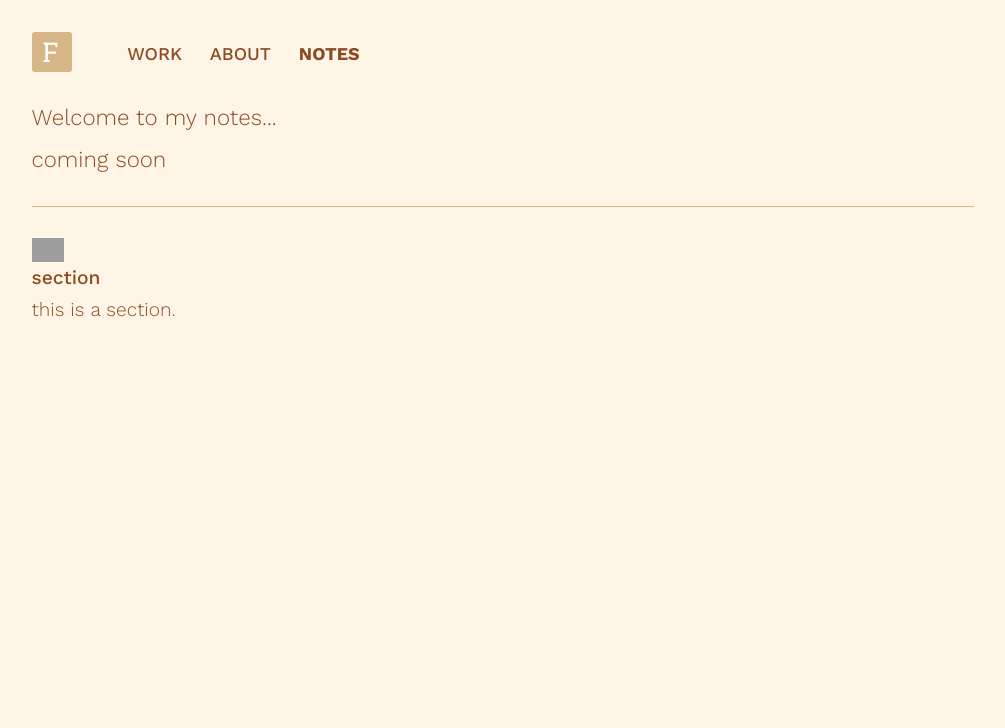
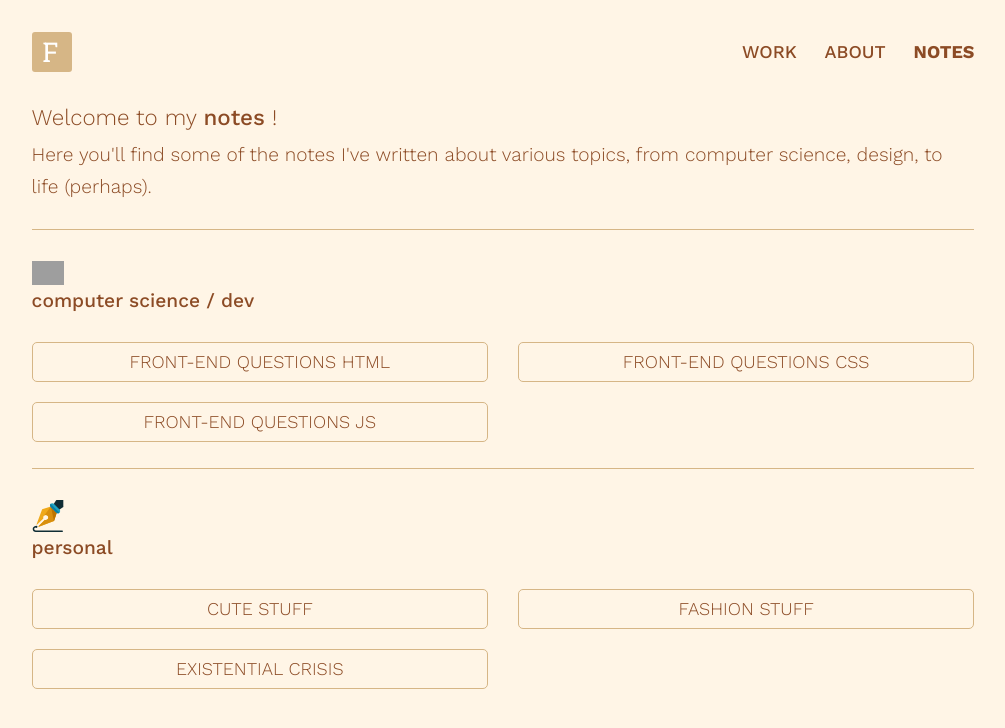
Before and after one commit to desslinga/personal-web, an Angular app: page /notes in a window 1280 px wide. Shown: the top 728 px of the page, without its empty margins (137-1142 px from the left). Built offline with nearby package versions, Linux system fonts and the light colour scheme; grey boxes are pictures that could not be loaded.

Commit message:
Initial styling on notes page

```diff
--- a/src/app/pages/full/notes/notes.component.html
+++ b/src/app/pages/full/notes/notes.component.html
@@ -2,9 +2,12 @@
   <div class='row mb-10'>
     <div class="col-12">
       <span class="subtitle">
-        Welcome to my notes...
-        <br>
-        coming soon
+        Welcome to my <b>notes</b> !
+      </span>
+      <br>
+      <span class="subtitle sm">
+        Here you'll find some of the notes I've written about various topics,
+        from computer science, design, to life (perhaps).
       </span>
     </div>
   </div>
@@ -15,11 +18,49 @@
     <div class="col-12 row-space">
       <img class="subtitle-icon" src="./assets/images/work/edit.svg">
       <span class="subtitle sm">
-        <b>section</b>
-        <br>
-        this is a section.
-        <br>
+        <b>computer science / dev</b>
       </span>
+    </div>
+    <div class="col-12 col-md-6">
+      <a class="btn-sim" href="/">
+        <span>FRONT-END QUESTIONS HTML</span>
+      </a>
+    </div>
+    <div class="col-12 col-md-6">
+      <a class="btn-sim" href="/">
+        <span>FRONT-END QUESTIONS CSS</span>
+      </a>
+    </div>
+    <div class="col-12 col-md-6">
+      <a class="btn-sim" href="/">
+        <span>FRONT-END QUESTIONS JS</span>
+      </a>
+    </div>
+  </div>
+  <div class="row">
+    <div class="col-12">
+      <hr>
+    </div>
+    <div class="col-12 row-space">
+      <img class="subtitle-icon" src="./assets/images/work/pen.svg">
+      <span class="subtitle sm">
+        <b>personal</b>
+      </span>
+    </div>
+    <div class="col-12 col-md-6">
+      <a class="btn-sim" href="/">
+        <span>CUTE STUFF</span>
+      </a>
+    </div>
+    <div class="col-12 col-md-6">
+      <a class="btn-sim" href="/">
+        <span>FASHION STUFF</span>
+      </a>
+    </div>
+    <div class="col-12 col-md-6">
+      <a class="btn-sim" href="/">
+        <span>EXISTENTIAL CRISIS</span>
+      </a>
     </div>
   </div>
 </div>
--- a/src/app/pages/partial/nav/nav.component.html
+++ b/src/app/pages/partial/nav/nav.component.html
@@ -23,11 +23,11 @@
           <ul>
             <li>
               <a
-                routerLink="/work"
+                routerLink="/notes"
                 class="nav-menu-link"
-                [ngClass]="{'nav-item-active': navItemActive == '/home'}"
-                (click)="navClick('/home')"
-               >WORK</a>
+                [ngClass]="{'nav-item-active': navItemActive == '/notes'}"
+                (click)="navClick('/notes')"
+              >NOTES</a>
             </li>
             <li>
               <a
@@ -39,11 +39,11 @@
             </li>
             <li>
               <a
-                routerLink="/notes"
+                routerLink="/work"
                 class="nav-menu-link"
-                [ngClass]="{'nav-item-active': navItemActive == '/notes'}"
-                (click)="navClick('/notes')"
-              >NOTES</a>
+                [ngClass]="{'nav-item-active': navItemActive == '/home'}"
+                (click)="navClick('/home')"
+               >WORK</a>
             </li>
           </ul>
         </div>
--- a/src/styles/blog.scss
+++ b/src/styles/blog.scss
@@ -26,16 +26,3 @@
     border-radius: 5px;
   }
 }
-
-.btn-sim {
-  @extend .mtb-10;
-  width: 100%;
-  height: 40px;
-  border-radius: 5px;
-  display: block;
-  line-height: 40px;
-  text-align: center;
-  font-weight: 500;
-  &:hover {
-  }
-}
--- /dev/null
+++ b/src/styles/partial/button.scss
@@ -0,0 +1,12 @@
+.btn-sim {
+  @extend .mtb-10;
+  width: 100%;
+  height: 40px;
+  border-radius: 5px;
+  display: block;
+  text-align: center;
+  font-weight: 500;
+  border: 1px solid $darker-beige;
+  color: $brown;
+  line-height: 37px;
+}
--- a/src/styles/styles.scss
+++ b/src/styles/styles.scss
@@ -3,6 +3,7 @@
 @import "global-variables.scss";
 @import "blog.scss";
 @import "gallery.scss";
+@import "./partial/button.scss";
 
 body {
   background-color: $beige;
@@ -227,6 +228,7 @@ span {
     font-weight: 400;
     color: $brown;
     transition: $fast-ease;
+    float: right;
     &.nav-item-active {
       font-weight: 700;
     }
@@ -252,6 +254,8 @@ span {
     display: inline;
     & a {
       font-size: 25px;
+      float: none;
+      margin-left: 0;
     }
     & ul li:first-child {
       margin-top: calc(#{$fides-logo-height}/2);
```
